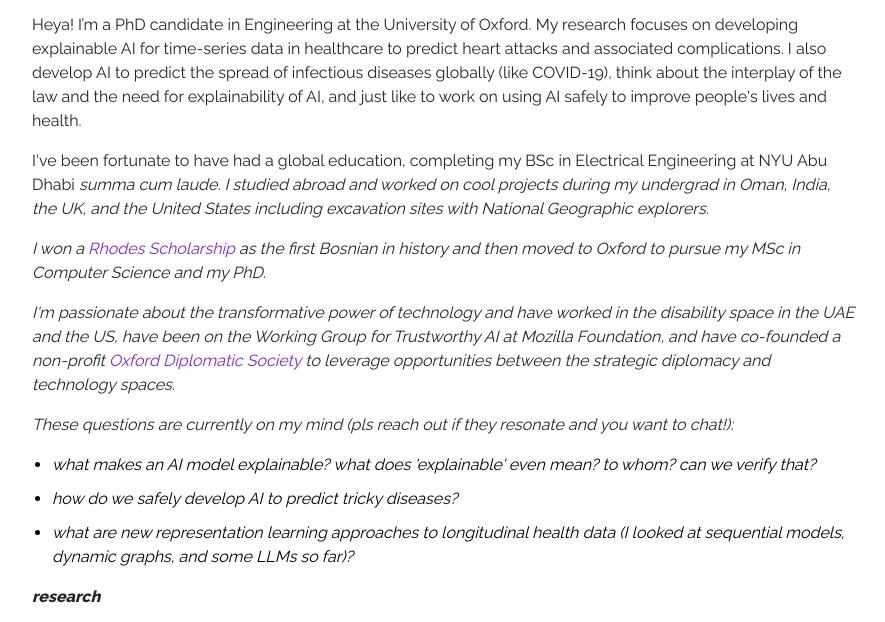
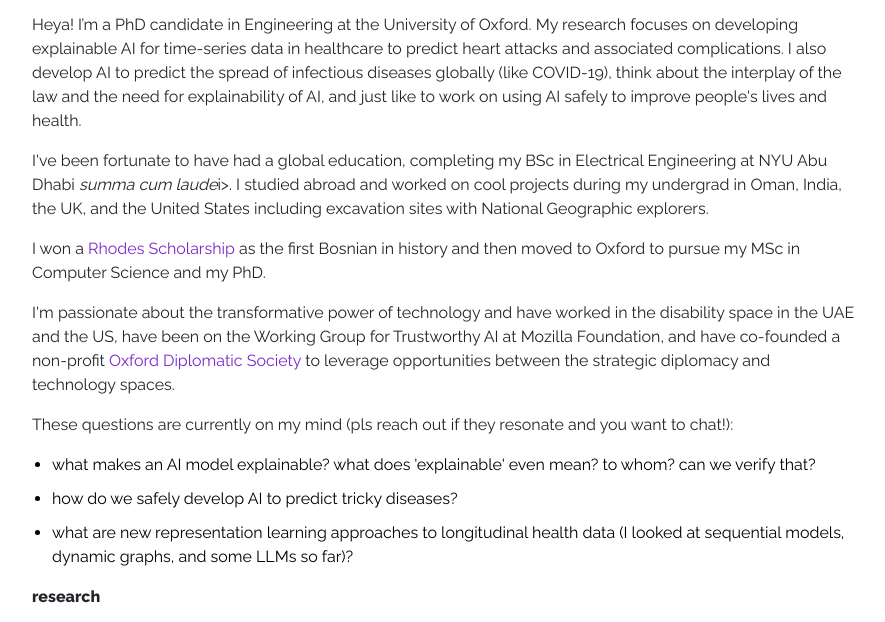
Before and after one commit to munibmesinovic/munibmesinovic.github.io, a website: page index.html in a window 1280 px wide. Shown: the part 127-749 px from the top of the page, without its empty margins (53-938 px from the left). Drawn offline with Linux system fonts and the light colour scheme.

Commit message:
Update index.html

```diff
--- a/index.html
+++ b/index.html
@@ -57,11 +57,11 @@ li {
           <section id="about">
             <p>Heya! I’m a PhD candidate in Engineering at the University of Oxford. My research focuses on developing explainable AI for time-series data in healthcare to predict heart attacks and associated complications. I also develop AI to predict the spread of infectious diseases globally (like COVID-19), think about the interplay of the law and the need for explainability of AI, and just like to work on using AI safely to improve people's lives and health. </p>
 
-            <p>I've been fortunate to have had a global education, completing my BSc in Electrical Engineering at NYU Abu Dhabi <i>summa cum laude<i>. I studied abroad and worked on cool projects during my undergrad in Oman, India, the UK, and the United States including excavation sites with National Geographic explorers. <p>
+            <p>I've been fortunate to have had a global education, completing my BSc in Electrical Engineering at NYU Abu Dhabi <i>summa cum laude</i>i>. I studied abroad and worked on cool projects during my undergrad in Oman, India, the UK, and the United States including excavation sites with National Geographic explorers. </p>
 
-             <p> I won a <a href="https://en.wikipedia.org/wiki/Rhodes_Scholarship" target="_blank">Rhodes Scholarship</a> as the first Bosnian in history and then moved to Oxford to pursue my MSc in Computer Science and my PhD. <p>
+             <p> I won a <a href="https://en.wikipedia.org/wiki/Rhodes_Scholarship" target="_blank">Rhodes Scholarship</a> as the first Bosnian in history and then moved to Oxford to pursue my MSc in Computer Science and my PhD. </p>
 
-               <p> I'm passionate about the transformative power of technology and have worked in the disability space in the UAE and the US, have been on the Working Group for Trustworthy AI at Mozilla Foundation, and have co-founded a non-profit <a href="https://www.oxforddiplomaticsociety.com/" target="_blank">Oxford Diplomatic Society</a> to leverage opportunities between the strategic diplomacy and technology spaces.<p>
+               <p> I'm passionate about the transformative power of technology and have worked in the disability space in the UAE and the US, have been on the Working Group for Trustworthy AI at Mozilla Foundation, and have co-founded a non-profit <a href="https://www.oxforddiplomaticsociety.com/" target="_blank">Oxford Diplomatic Society</a> to leverage opportunities between the strategic diplomacy and technology spaces.</p>
 
             <p>These questions are currently on my mind (pls reach out if they resonate and you want to chat!):</p>
             <ul>
```
